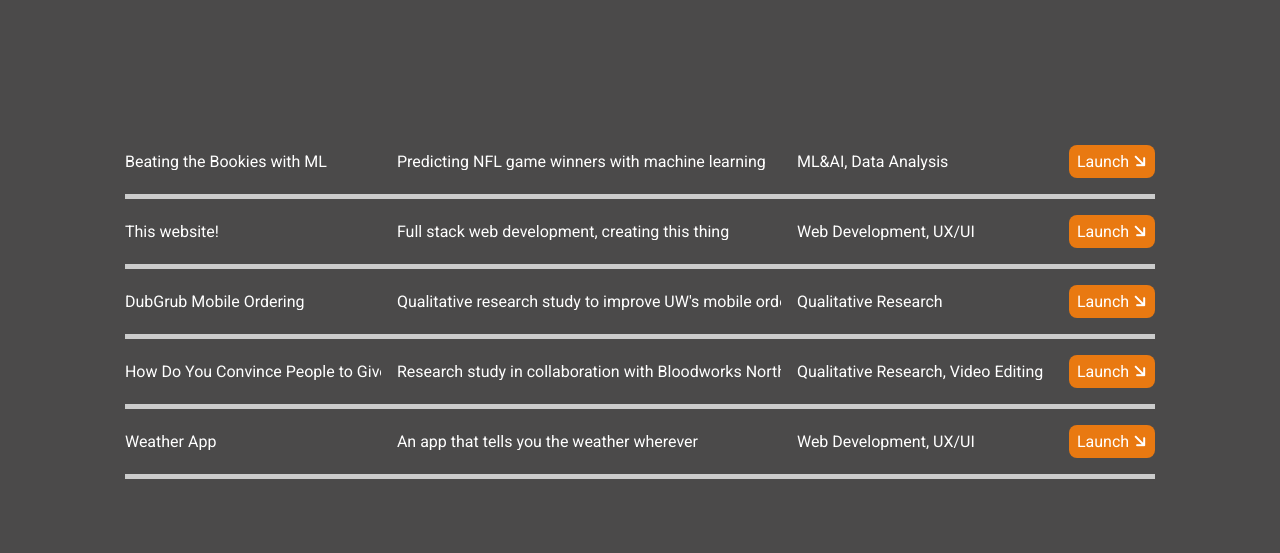
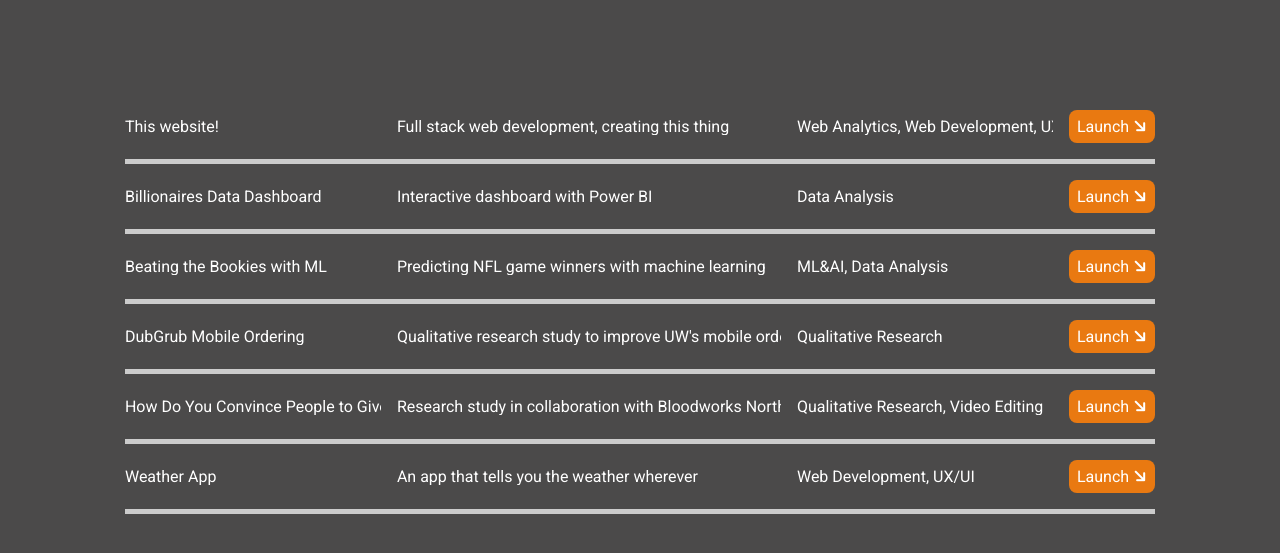
Before and after one commit to travis-roth/website, a Flask app: page /projects in a window 1280 px wide. Shown: the part 96-649 px from the top of the page. Run offline with Flask 3, Linux system fonts and the light colour scheme; some libraries are stand-ins or nearby versions.

Commit message:
added billionaires dashboard

```diff
--- a/server.py
+++ b/server.py
@@ -89,6 +89,11 @@ def bloodworks():
     logger.debug('Rendering bloodworks page')
     return render_template('/bloodworks.html', current_page='bloodworks')
 
+@app.route('/billionaires')
+def billionaires():
+    logger.debug('Rendering billionaires page')
+    return render_template('/billionaires.html', current_page='billionaires')
+
 @app.route('/edfr')
 def edfr():
     logger.debug('Rendering edfr page')
--- a/static/styles/dashboard.css
+++ b/static/styles/dashboard.css
@@ -26,6 +26,7 @@ section.dashboard {
 
 .dashboard-container p {
     margin-bottom: 1vh;
+    line-height: 1.5em;
 }
 
 .text-container {
--- a/templates/index.html
+++ b/templates/index.html
@@ -23,8 +23,9 @@
         </div>
 
         <div class="project2" id="project2">
-            <h1 id="project1-1">A while ago, I started learning data analytics, and became really interested in machine learning.<h1>
-            <h1>I learned how to predict all sorts of things, like <a href="https://github.com/travis-roth/Beating-the-Bookies-With-ML" class="btn-ppage" target="_blank">who would win football games<i class="fa-solid fa-arrow-right"></i></a></h1>
+            <h1 id="project1-1">A while ago, I started learning data analytics, and learned how to build interactive dashboards like <a href="/billionaires" class="btn-ppage">this one<i class="fa-solid fa-arrow-right"></i></a>.<h1>
+            <h1>Later, I expanded my skillset with machine learning.</h1>
+            <h1>It turns out you can predict almost anything, like <a href="https://github.com/travis-roth/Beating-the-Bookies-With-ML" class="btn-ppage" target="_blank">who will win a football game<i class="fa-solid fa-arrow-right"></i></a>, with the right data and a bit of python code.</h1>
             <img id="footballgif" src="https://media.tenor.com/8bj3cua0bAsAAAAi/sports-football.gif" alt="football player running gif">
         </div>
 
--- a/templates/projects.html
+++ b/templates/projects.html
@@ -5,16 +5,22 @@
 {% block content %}
 <section class="project-table">
         <div class="project-row">
+                <p class="project-name">This website!</p>
+                <p class="project-description">Full stack web development, creating this thing</p>
+                <p class="project-category">Web Analytics, Web Development, UX/UI</p>
+                <a href="/website" class = btn-ppage>Launch <i class="fa-solid fa-arrow-right"></i></a>
+        </div>
+        <div class="project-row">
+                <p class="project-name">Billionaires Data Dashboard</p>
+                <p class="project-description">Interactive dashboard with Power BI</p>
+                <p class="project-category">Data Analysis</p>
+                <a href="/billionaires" class = btn-ppage>Launch <i class="fa-solid fa-arrow-right"></i></a>
+        </div>
+        <div class="project-row">
                 <p class="project-name">Beating the Bookies with ML</p>
                 <p class="project-description">Predicting NFL game winners with machine learning</p>
                 <p class="project-category">ML&AI, Data Analysis</p>
                 <a href="https://github.com/travis-roth/Beating-the-Bookies-With-ML" target="_blank" class = btn-ppage>Launch <i class="fa-solid fa-arrow-right"></i></a>
-        </div>
-        <div class="project-row">
-                <p class="project-name">This website!</p>
-                <p class="project-description">Full stack web development, creating this thing</p>
-                <p class="project-category">Web Development, UX/UI</p>
-                <a href="/website" class = btn-ppage>Launch <i class="fa-solid fa-arrow-right"></i></a>
         </div>
         <div class="project-row">
                 <p class="project-name">DubGrub Mobile Ordering</p>
```
Also changed, not shown: templates/billionaires.html (added, +12 -0 lines), templates/website.html (+5 -2 lines).
